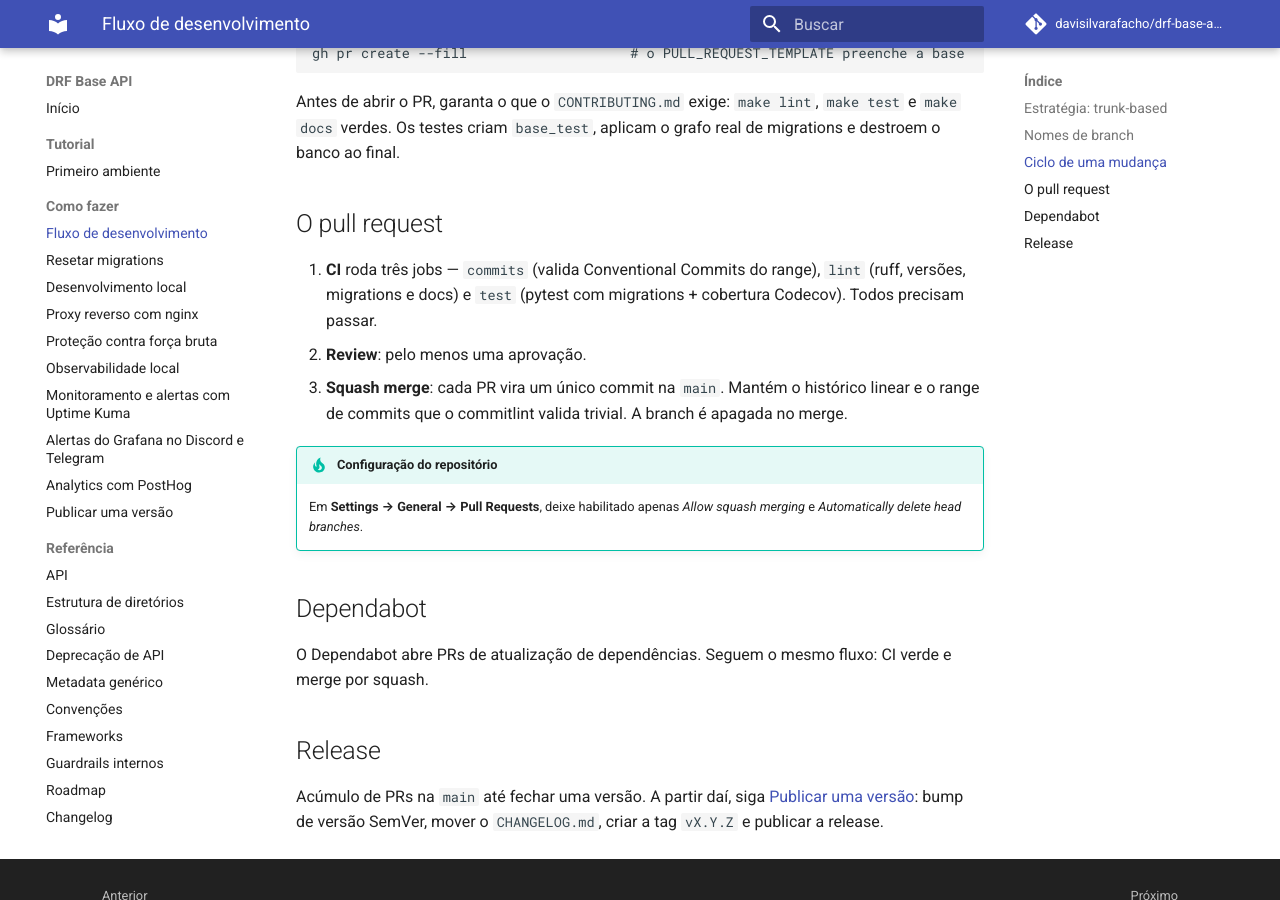
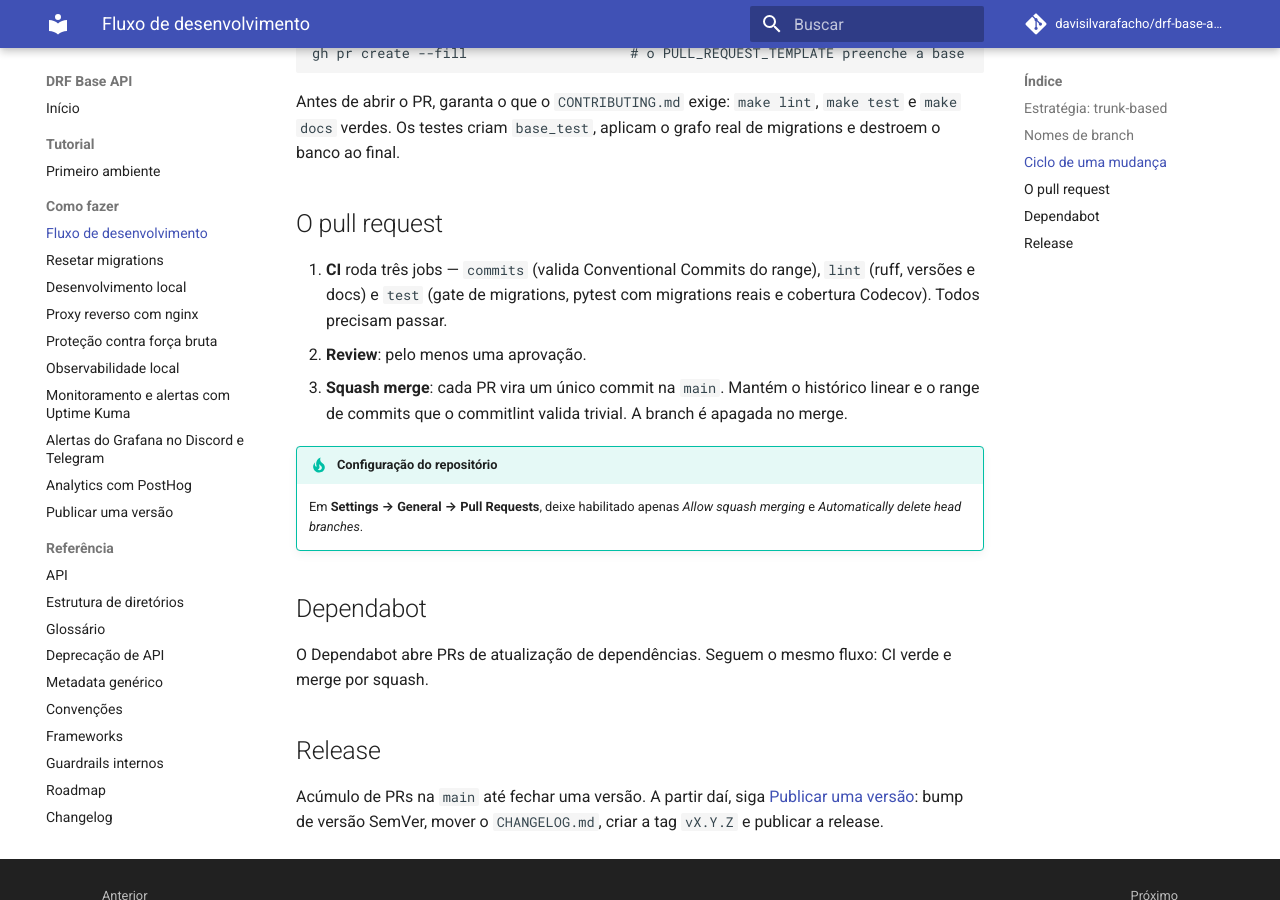
Before and after one commit to davisilvarafacho/django-api-startup-template, an MkDocs documentation site: the page built from docs/how-to/fluxo-de-desenvolvimento.md, in a window 1280 px wide and 900 px high, scrolled down 1204 px. Built offline with MkDocs 1.6.1 and Material for MkDocs 9.7.7, drawn with Linux system fonts in a browser that asks for light colours; comment, search, counter and statistics services are not loaded.

Commit message:
docs: alinhar política de migrations

```diff
--- a/docs/how-to/fluxo-de-desenvolvimento.md
+++ b/docs/how-to/fluxo-de-desenvolvimento.md
@@ -50,8 +50,8 @@ real de migrations e destroem o banco ao final.
 ## O pull request
 
 1. **CI** roda três jobs — `commits` (valida Conventional Commits do range),
-   `lint` (ruff, versões, migrations e docs) e `test` (pytest com migrations +
-   cobertura Codecov). Todos precisam passar.
+   `lint` (ruff, versões e docs) e `test` (gate de migrations, pytest com
+   migrations reais e cobertura Codecov). Todos precisam passar.
 2. **Review**: pelo menos uma aprovação.
 3. **Squash merge**: cada PR vira um único commit na `main`. Mantém o histórico
    linear e o range de commits que o commitlint valida trivial. A branch é
```
Also changed, not shown: CONTRIBUTING.md (+2 -3 lines).
